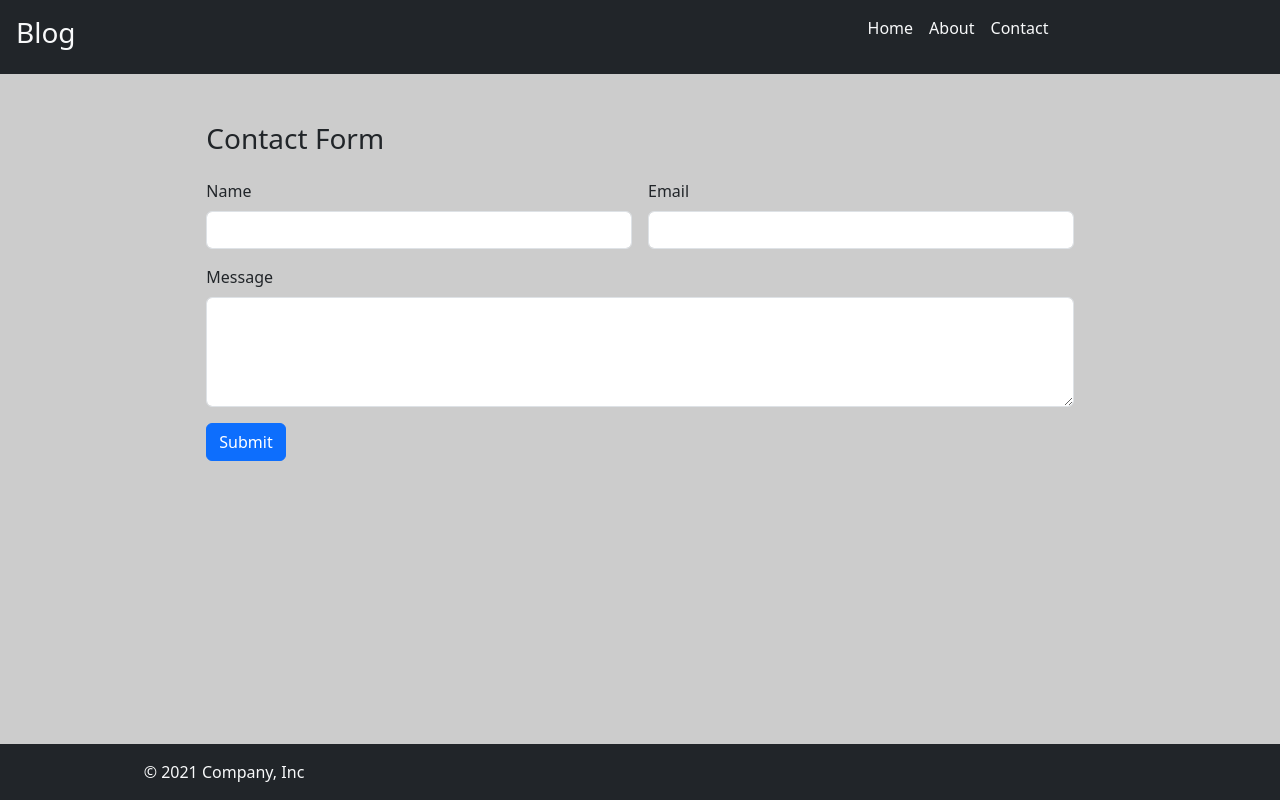
After one commit to vinsmokesubash/django_blog_project, a Django app: template templates/contact.html in a window 1280 px wide. The commit adds this page. Run offline with Django 5.2, Linux system fonts and the light colour scheme; the template is opened without the code that fills it: values that come from a table or form of the project are taken from there, others are empty; parts of the project's set-up code (start-up, migrations or seed data) failed here and were passed over.

Commit message:
added new feautures

```diff
--- /dev/null
+++ b/myapp/forms.py
@@ -0,0 +1,6 @@
+from django import forms
+
+class ContactForm(forms.Form):
+    name=forms.CharField(label='Name', max_length=100, required=True)
+    email=forms.EmailField(label='Email',required=True)
+    message=forms.CharField(label='Message',required=True)
--- a/myapp/models.py
+++ b/myapp/models.py
@@ -26,3 +26,6 @@ class Posts(models.Model):
 
     class Meta:
         verbose_name_plural = "Posts"  # Corrects the plural name in the admin
+
+class AboutUs(models.Model):
+    content=models.TextField()
--- a/myapp/urls.py
+++ b/myapp/urls.py
@@ -1,6 +1,13 @@
 from django.urls import path, include
-from .views import index_view, details, old_url_redirect, newurl, PostView
-
+from .views import  (
+    index_view,
+    details,
+    old_url_redirect,
+    newurl,
+    PostView,
+    contact,
+    about
+)
 
 
 app_name = 'myapp'
@@ -12,6 +19,7 @@ urlpatterns = [
     path("new_url/",newurl, name='new_url'),
     path('crud/', PostView.as_view(), name='post_list'),  # For list view
     path('crud/<int:post_id>/', PostView.as_view(), name='post_detail'),  # For detail view
-
+    path('contact/',contact, name= 'contact'),
+    path('about/', about, name='about')
 
 ]
--- /dev/null
+++ b/templates/contact.html
@@ -0,0 +1,51 @@
+{% extends 'base.html' %}
+
+{% block content %}
+<div class="container-fluid ">
+    <div class="d-flex justify-content-center mt-5">
+        <div class="d-flex gap-3 flex-column">
+            <h3>Contact Form</h3>
+            <!-- Error messages -->
+            {% for field in form  %}
+                {% if field.errors %}
+                    <div class="col-12">
+                        <span class="fw-bold"> {{field.label_tag}} </span>
+                        {% for error in field.errors %}
+                        <span class="text-danger"> {{error}} </span>
+                        {% endfor %}
+                    </div>
+                {% endif %}
+
+            {% endfor %}
+
+            <!-- Success message -->
+            {% if success_message %}
+                    <div class="alert alert-success" role="alert">
+                        {{success_message}}
+                    </div>
+            {% endif %}
+
+            <form method="post"  class="row g-3">
+                {% csrf_token %}
+                <div class="col-md-6">
+                    <label for="name" class="form-label">Name</label>
+                    <input type="text" class="form-control" id="name" value="{{name}}" name="name" >
+                </div>
+                <div class="col-md-6">
+                    <label for="email" class="form-label">Email</label>
+                    <input type="email" class="form-control" id="email" value="{{email}}" name="email" >
+                </div>
+                <div class="col-12">
+                    <label for="message" class="form-label">Message</label>
+                    <textarea class="form-control" id="message" name="message" value="{{message}}" rows="4" ></textarea>
+                </div>
+                <div class="col-12">
+                    <button type="submit" class="btn btn-primary">Submit</button>
+                </div>
+
+            </form>
+        </div>
+    </div>
+
+</div>
+{% endblock %}
--- a/templates/includes/header.html
+++ b/templates/includes/header.html
@@ -5,9 +5,9 @@
         </div>
         <div class="col">
             <div class="d-flex justify-content-center gap-3">
-                <a class="text-light text-decoration-none" href="">Home</a>
-                <a class="text-light text-decoration-none" href="">About</a>
-                <a class="text-light text-decoration-none" href="">Contact</a>
+                <a class="text-light text-decoration-none" href="/blog">Home</a>
+                <a class="text-light text-decoration-none" href="about/">About</a>
+                <a class="text-light text-decoration-none" href="contact/">Contact</a>
             </div>
         </div>
     </div>
```
Also changed, not shown: myapp/admin.py (+8 -4 lines), myapp/views.py (+25 -10 lines), templates/about.html (added, +15 -0 lines), myapp/migrations/0010_aboutus.py (added), myapp/migrations/0011_rename_name_aboutus_content.py (added).
